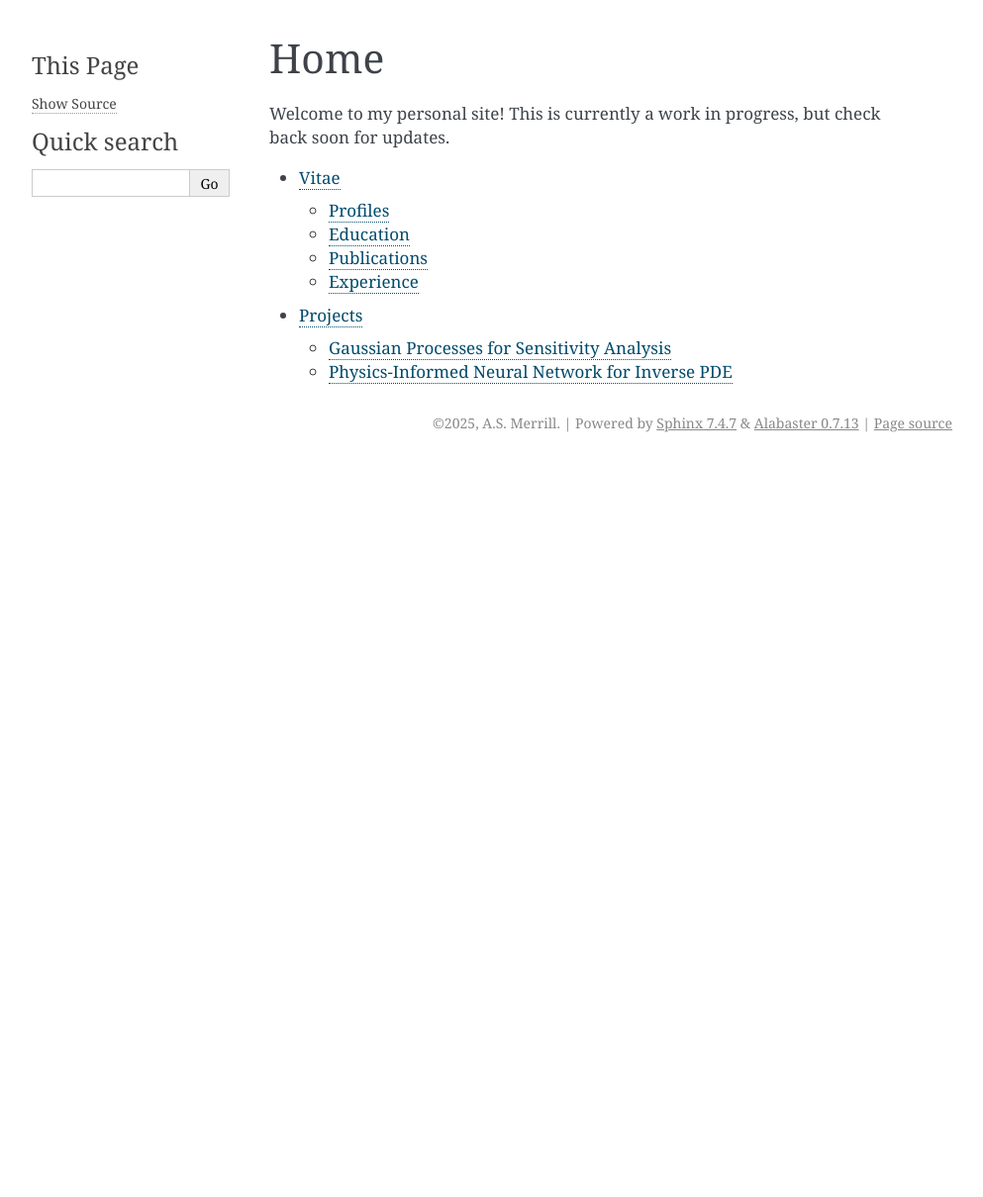
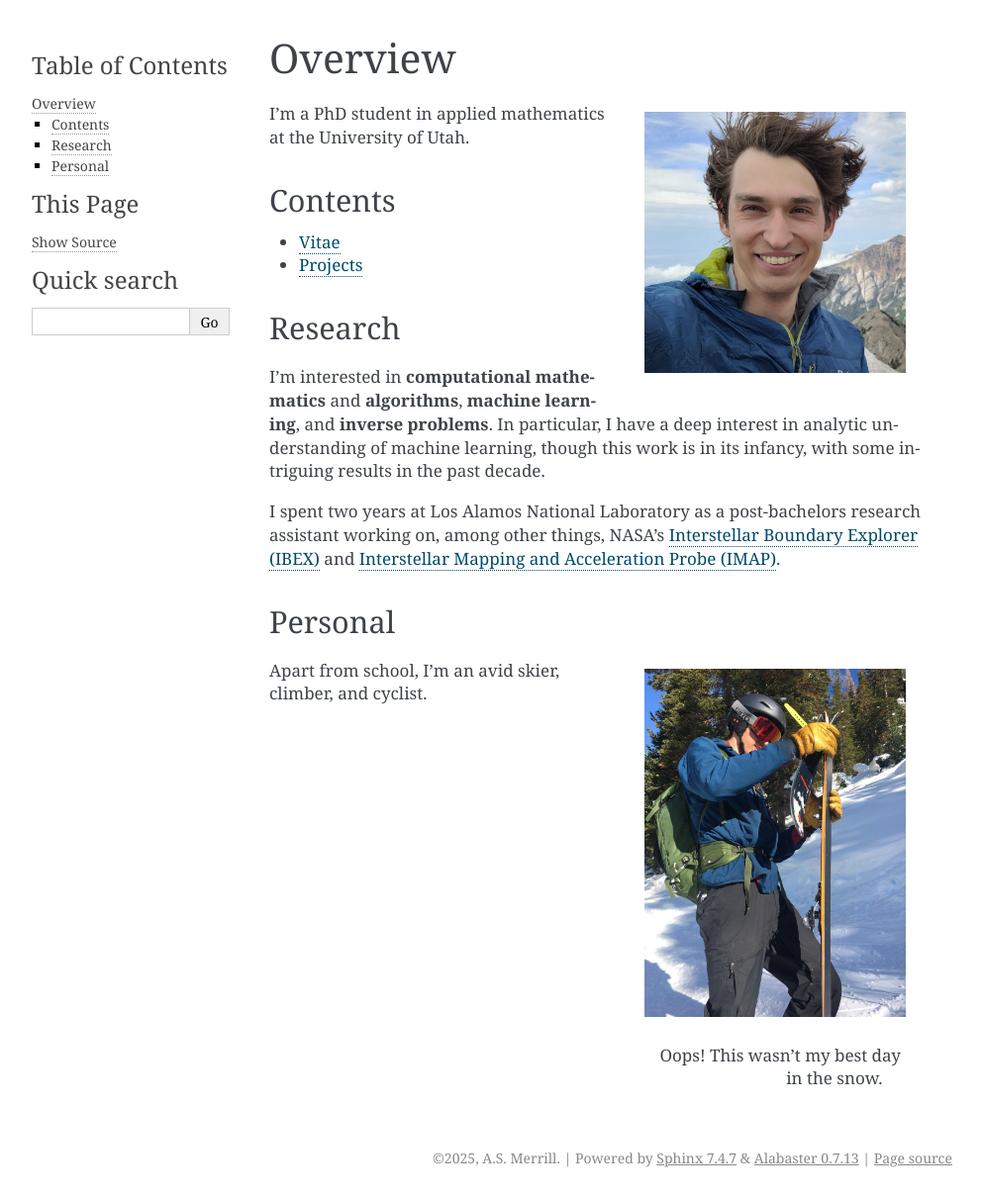
Before and after one commit to asher-m/asher-m.github.io, a Sphinx documentation site: the page built from source/index.rst, in a window 1280 px wide. Shown: the whole page at 99% size, without its empty margins (148-1141 px from the left). Built offline with Sphinx 7.4.7, drawn with Linux system fonts in a browser that asks for light colours; before the commit the page ends 900 px from its top, so only the background shows below that.

Commit message:
site: expand overview
* include research interests
* include personal interests
* include photos

```diff
--- a/source/index.rst
+++ b/source/index.rst
@@ -1,10 +1,40 @@
-Home
-====
+Overview
+========
 
-Welcome to my personal site!  This is currently a work in progress, but check back soon for updates.
+.. figure:: img/pfeifferhorn.png
+   :align: right
+   :figwidth: 40%
+   :alt: A photo of Asher Merrill from the top of Pfeifferhorn Peak in Little Cottonwood Canyon in the Wasatch Range of northern Utah.
+
+I'm a PhD student in applied mathematics at the University of Utah.
+
+
+Contents
+--------
 
 .. toctree::
-    :maxdepth: 2
+    :maxdepth: 1
 
     Vitae <cv>
     projects
+
+
+Research
+--------
+
+I'm interested in **computational mathematics** and **algorithms**, **machine learning**, and **inverse problems**.  In particular, I have a deep interest in analytic understanding of machine learning, though this work is in its infancy, with some intriguing results in the past decade.
+
+I spent two years at Los Alamos National Laboratory as a post-bachelors research assistant working on, among other things, NASA's `Interstellar Boundary Explorer (IBEX) <https://en.wikipedia.org/wiki/Interstellar_Boundary_Explorer>`_ and `Interstellar Mapping and Acceleration Probe (IMAP) <https://en.wikipedia.org/wiki/Interstellar_Mapping_and_Acceleration_Probe>`_.
+
+
+Personal
+--------
+
+.. figure:: img/skiing.jpg
+    :align: right
+    :figwidth: 40%
+    :alt: A photo of Asher Merrill trying to repair a broken ski.
+
+    Oops!  This wasn't my best day in the snow.
+
+Apart from school, I'm an avid skier, climber, and cyclist.
```
Also changed, not shown: source/img/pfeifferhorn.png (added), source/img/skiing.jpg (added).
